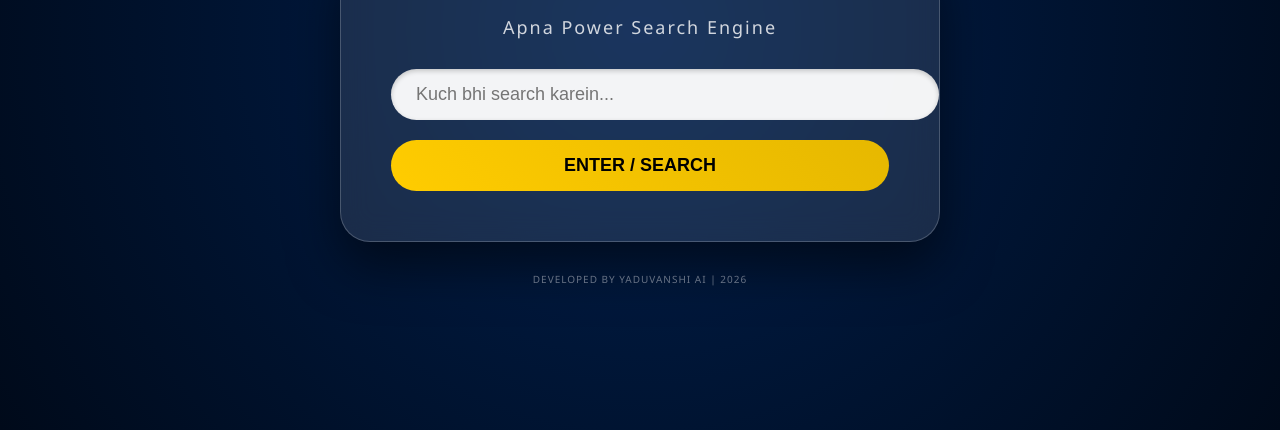
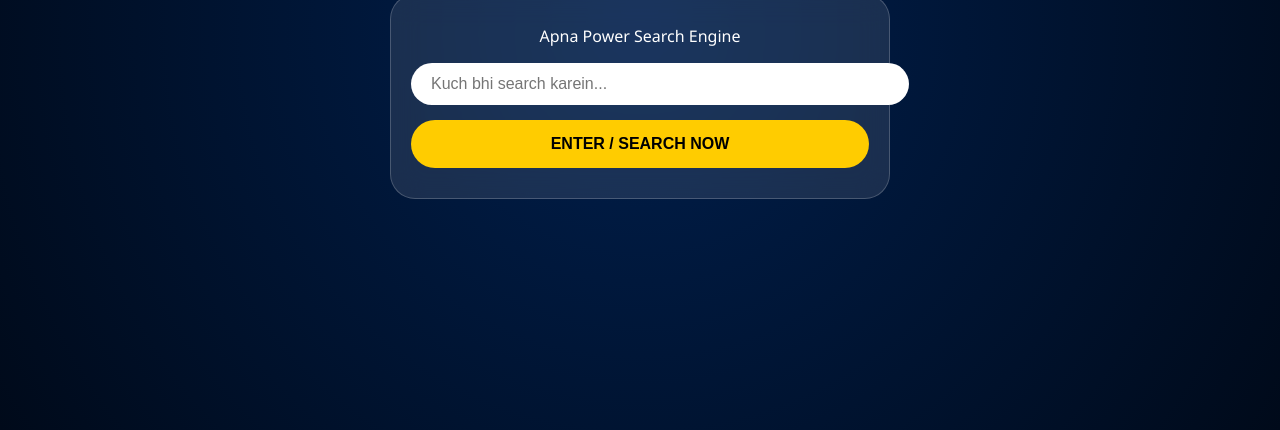
Before and after one commit to ritikyadav990/yaduvanshi-search, a plain HTML site: page index.html in a window 1280 px wide. Shown: the part 370-800 px from the top of the page. Drawn offline with Linux system fonts and the light colour scheme.

Commit message:
Update index.html

```diff
--- a/index.html
+++ b/index.html
@@ -5,7 +5,6 @@
     <meta name="viewport" content="width=device-width, initial-scale=1.0">
     <title>YADUVANSHI SEARCH</title>
     <style>
-        /* Base Styling */
         body {
             background: radial-gradient(circle, #001f4d 0%, #000a1a 100%);
             color: white;
@@ -15,115 +14,66 @@
             align-items: center;
             justify-content: center;
             min-height: 100vh;
-            overflow-x: hidden;
         }
-
         .search-container {
-            width: 90%;
-            max-width: 600px;
+            width: 95%;
+            max-width: 500px;
             text-align: center;
-            padding: 20px;
         }
-
-        /* Desktop vs Mobile Header */
         h1 {
             color: #FFCC00;
             font-weight: 900;
-            text-shadow: 0 0 20px rgba(255, 204, 0, 0.5);
+            text-shadow: 0 0 15px rgba(255, 204, 0, 0.5);
             margin-bottom: 10px;
-            /* Desktop par bada, mobile par chota apne aap hoga */
-            font-size: clamp(40px, 8vw, 80px);
-            letter-spacing: clamp(5px, 2vw, 15px);
-        }
-
-        p {
-            font-size: clamp(14px, 2vw, 18px);
-            opacity: 0.8;
-            margin-bottom: 30px;
+            font-size: clamp(30px, 8vw, 60px);
             letter-spacing: 2px;
         }
-
-        /* Search Card - Glass Effect */
         .card {
             background: rgba(255, 255, 255, 0.1);
             backdrop-filter: blur(15px);
-            padding: clamp(20px, 5vw, 50px);
-            border-radius: 30px;
+            padding: 30px 20px;
+            border-radius: 25px;
             border: 1px solid rgba(255, 255, 255, 0.2);
-            box-shadow: 0 25px 50px rgba(0,0,0,0.5);
         }
-
         input[type="text"] {
             width: 100%;
-            padding: 15px 25px;
+            padding: 12px 20px;
             border-radius: 50px;
             border: none;
-            background: rgba(255, 255, 255, 0.95);
-            color: #000;
-            font-size: 18px;
+            font-size: 16px;
+            margin-bottom: 15px;
             outline: none;
-            margin-bottom: 20px;
-            box-shadow: inset 0 2px 5px rgba(0,0,0,0.2);
         }
-
         button {
             width: 100%;
             padding: 15px;
             border-radius: 50px;
             border: none;
-            background: linear-gradient(45deg, #FFCC00, #e6b800);
+            background: #FFCC00;
             color: #000;
-            font-size: 18px;
+            font-size: 16px;
             font-weight: bold;
-            text-transform: uppercase;
             cursor: pointer;
-            transition: 0.3s;
-        }
-
-        button:hover { transform: translateY(-2px); box-shadow: 0 5px 15px rgba(255, 204, 0, 0.4); }
-        button:active { transform: scale(0.98); }
-
-        .footer {
-            margin-top: 30px;
-            font-size: 10px;
-            opacity: 0.4;
-            letter-spacing: 1px;
         }
     </style>
 </head>
 <body>
-
     <div class="search-container">
         <h1>YADUVANSHI</h1>
         <div class="card">
-            <p>Apna Power Search Engine</p>
+            <p style="margin-top:0;">Apna Power Search Engine</p>
             <input type="text" id="userInput" placeholder="Kuch bhi search karein...">
-            <button onclick="executeSearch()">ENTER / SEARCH</button>
+            <button onclick="executeSearch()">ENTER / SEARCH NOW</button>
         </div>
-        <div class="footer">DEVELOPED BY YADUVANSHI AI | 2026</div>
     </div>
-
     <script>
         function executeSearch() {
             var query = document.getElementById("userInput").value;
             if (query) {
-                var cx = "3307fe90fc8fb4635"; // Aapki CX ID
-
-                // Original working URL logic
-                var searchUrl = "https://cse.google.com/cse?cx=" + cx + "#gsc.tab=0&gsc.q=" + encodeURIComponent(query);
-
-                // Ye hamesha naye tab mein khulega jo mobile chrome aur desktop dono par sahi chalta hai
-                window.open(searchUrl, "_blank");
-            } else {
-                alert("Bhai, search box khali hai!");
+                var cx = "3307fe90fc8fb4635";
+                window.open("https://cse.google.com/cse?cx=" + cx + "#gsc.tab=0&gsc.q=" + encodeURIComponent(query), "_blank");
             }
         }
-
-        // Enter key support
-        document.getElementById("userInput").addEventListener("keypress", function(e) {
-            if (e.key === "Enter") { executeSearch(); }
-        });
     </script>
-
 </body>
 </html>
```
